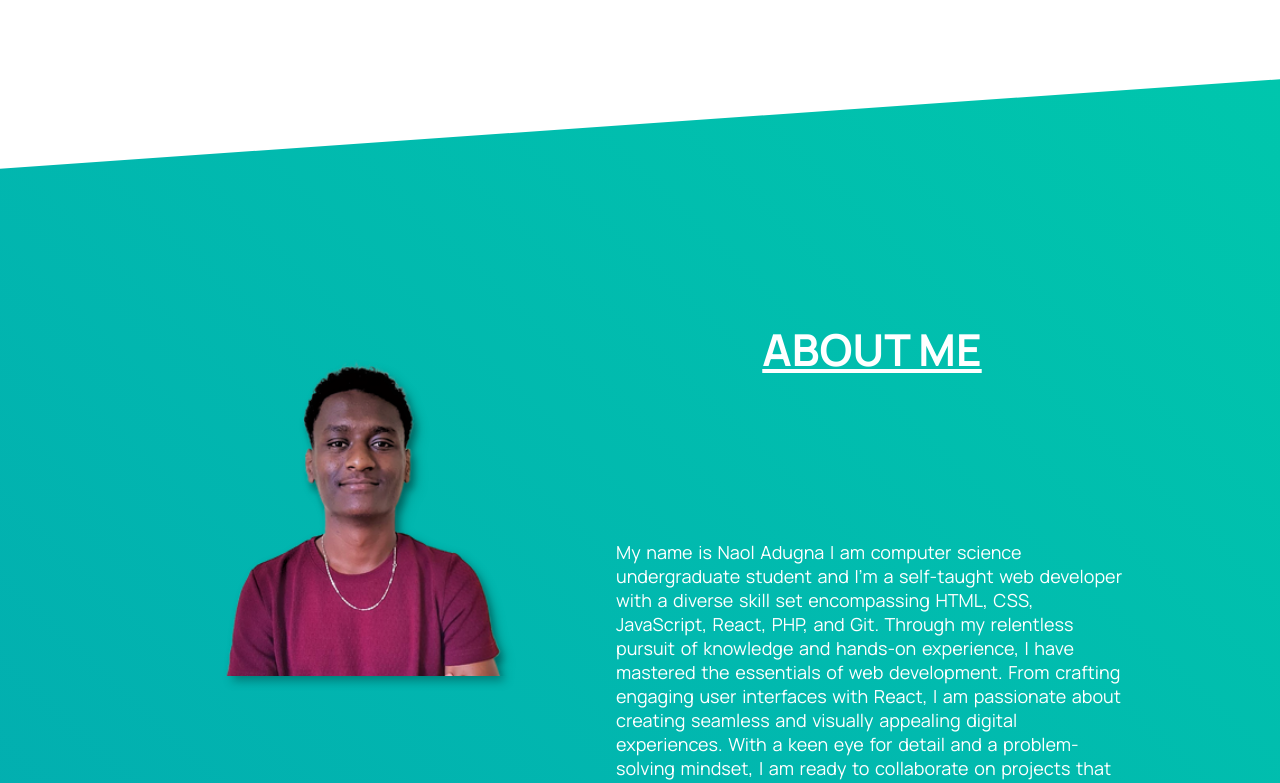
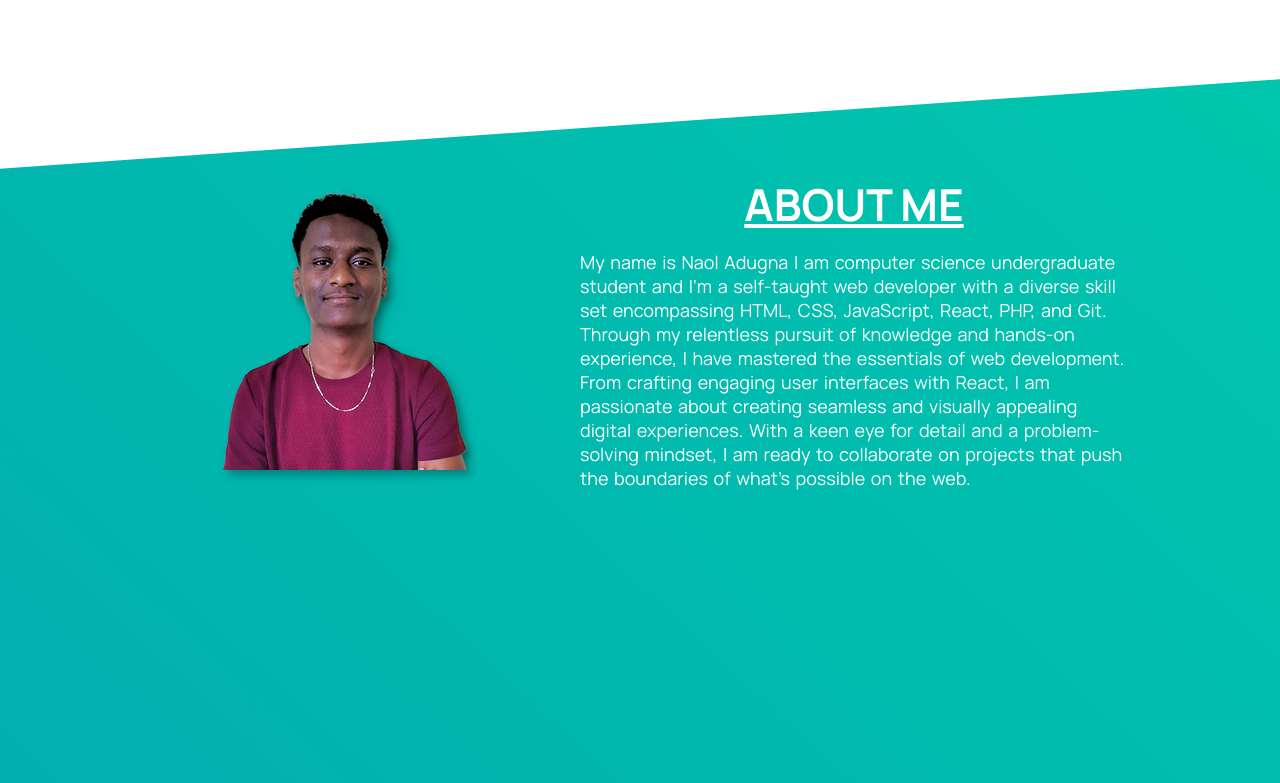
Before and after one commit to NaolAdugna/portfolio, a React (Create React App) app: page / in a window 1280 px wide. Shown: the part 820-1603 px from the top of the page. Built offline with nearby package versions, Linux system fonts and the light colour scheme.

Commit message:
Update Home.css

```diff
--- a/src/Home.css
+++ b/src/Home.css
@@ -73,7 +73,7 @@
 .aboutContainer{
     height: 90vh;
     display: flex;
-    align-items: safe;
+    align-items: start;
     padding: 2% 10% 0 15%;
     position: relative;
     isolation: isolate;
```
